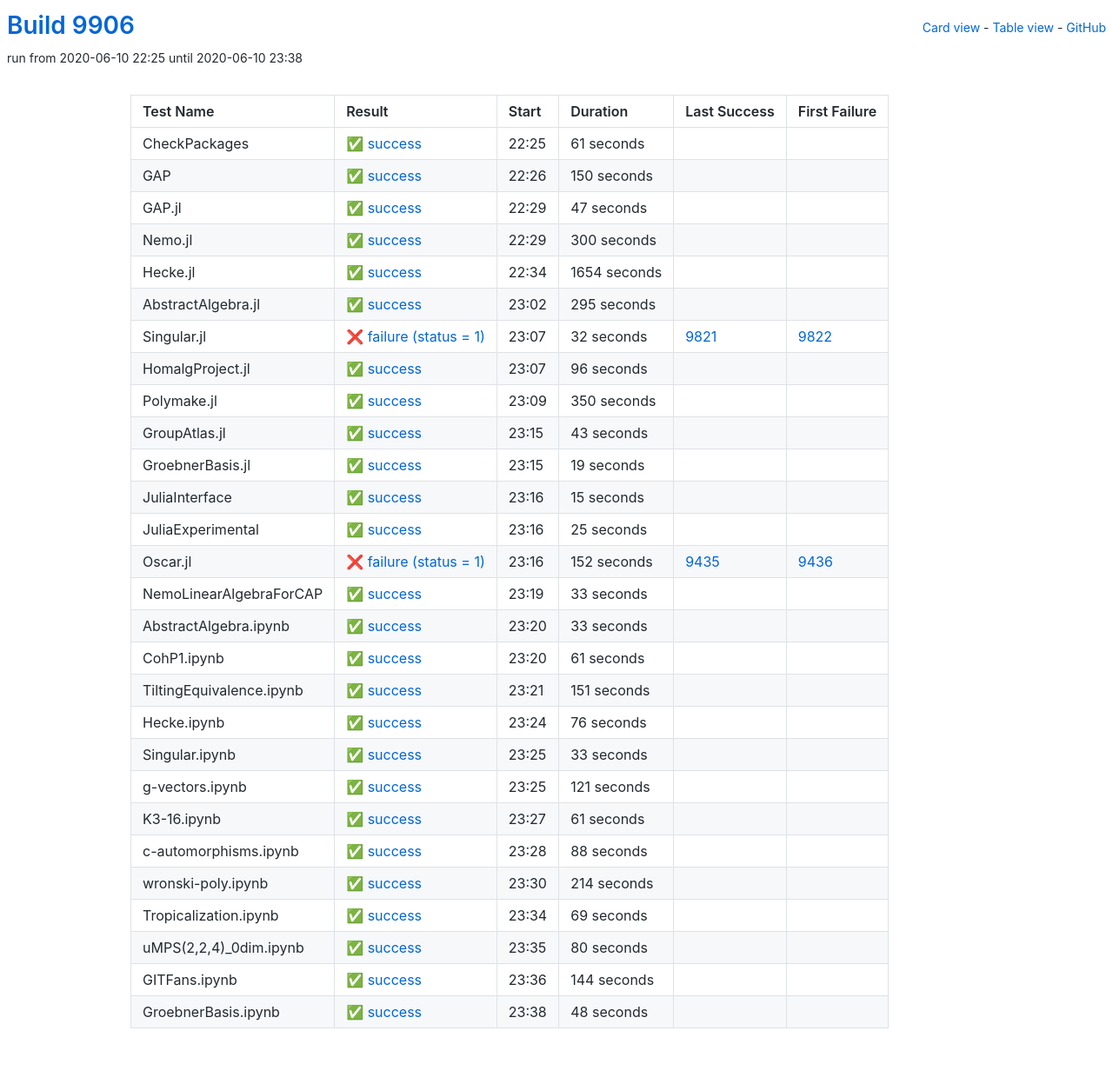
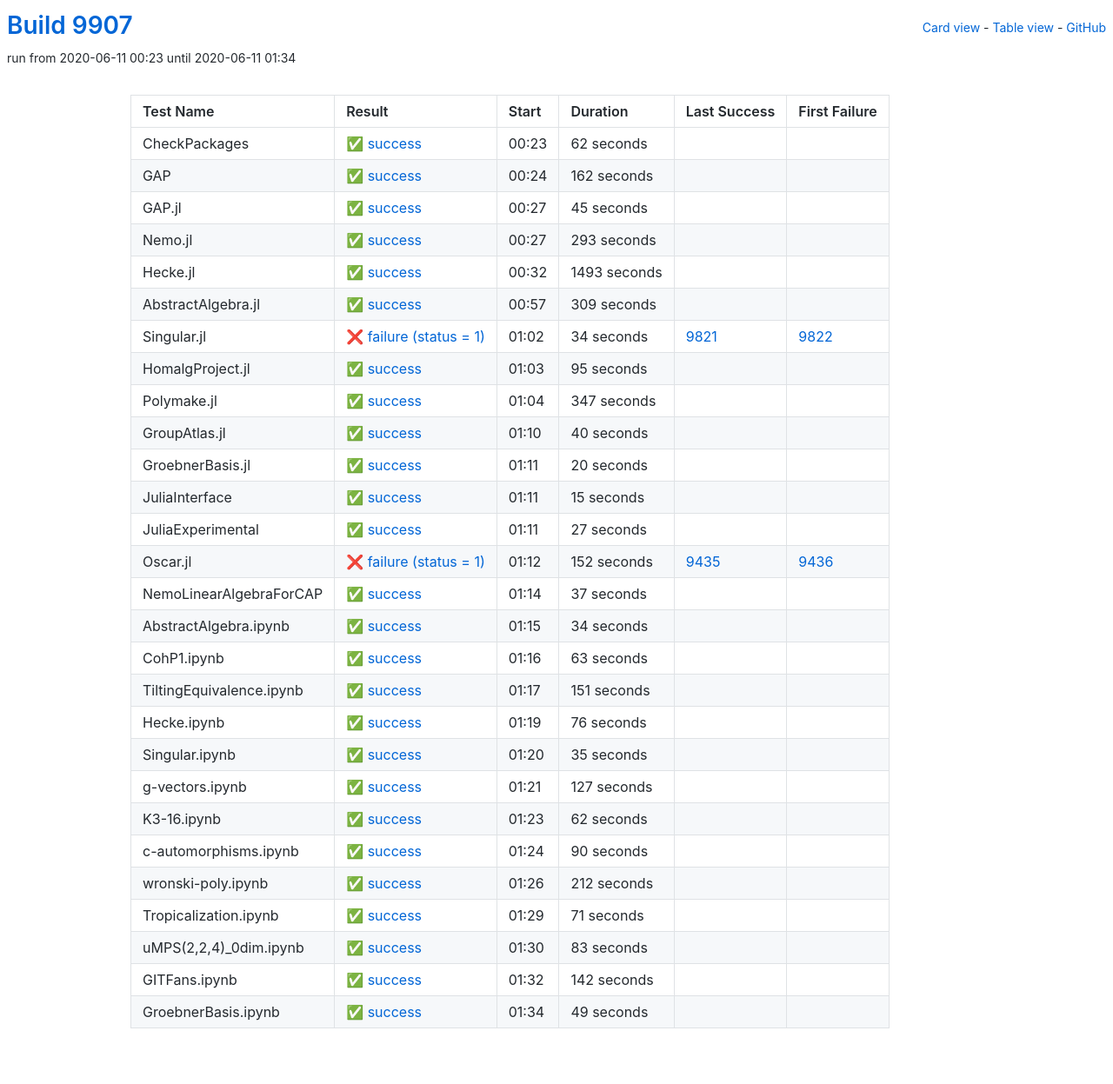
Before and after one commit to oscar-system/oscar-ci-status, a Jekyll site: the page built from table.html, in a window 1280 px wide. Shown: the whole page at 87% size. Built offline with Jekyll 4.4.1, drawn with Linux system fonts in a browser that asks for light colours.

Commit message:
Build #9907

```diff
--- a/_data/ci.yml
+++ b/_data/ci.yml
@@ -1,6 +1,6 @@
 ---
-build: 9906
-build_url: https://oscarci.mathematik.uni-kl.de/job/oscar/9906/
+build: 9907
+build_url: https://oscarci.mathematik.uni-kl.de/job/oscar/9907/
 job: oscar
 organization: oscar-system
 repo: oscar-ci-status
@@ -8,140 +8,140 @@
 tests:
 - name: CheckPackages
   id: checkpackages
-  log: https://oscarci.mathematik.uni-kl.de/job/oscar/9906/artifact/logs/build-9906/CheckPackages.log
-  start: 2020-06-10 22:25
+  log: https://oscarci.mathematik.uni-kl.de/job/oscar/9907/artifact/logs/build-9907/CheckPackages.log
+  start: 2020-06-11 00:23
   success: true
   exitcode: 0
   status: success
-  duration: 61
+  duration: 62
   last_success: false
   last_success_url:
   first_failure: false
   first_failure_url:
 - name: GAP
   id: gap
-  log: https://oscarci.mathematik.uni-kl.de/job/oscar/9906/artifact/logs/build-9906/GAP.log
-  start: 2020-06-10 22:26
+  log: https://oscarci.mathematik.uni-kl.de/job/oscar/9907/artifact/logs/build-9907/GAP.log
+  start: 2020-06-11 00:24
   success: true
   exitcode: 0
   status: success
-  duration: 150
+  duration: 162
   last_success: false
   last_success_url:
   first_failure: false
   first_failure_url:
 - name: GAP.jl
   id: gap-jl
-  log: https://oscarci.mathematik.uni-kl.de/job/oscar/9906/artifact/logs/build-9906/GAP.jl.log
-  start: 2020-06-10 22:29
+  log: https://oscarci.mathematik.uni-kl.de/job/oscar/9907/artifact/logs/build-9907/GAP.jl.log
+  start: 2020-06-11 00:27
   success: true
   exitcode: 0
   status: success
-  duration: 47
+  duration: 45
   last_success: false
   last_success_url:
   first_failure: false
   first_failure_url:
 - name: Nemo.jl
   id: nemo-jl
-  log: https://oscarci.mathematik.uni-kl.de/job/oscar/9906/artifact/logs/build-9906/Nemo.jl.log
-  start: 2020-06-10 22:29
+  log: https://oscarci.mathematik.uni-kl.de/job/oscar/9907/artifact/logs/build-9907/Nemo.jl.log
+  start: 2020-06-11 00:27
   success: true
   exitcode: 0
   status: success
-  duration: 300
+  duration: 293
   last_success: false
   last_success_url:
   first_failure: false
   first_failure_url:
 - name: Hecke.jl
   id: hecke-jl
-  log: https://oscarci.mathematik.uni-kl.de/job/oscar/9906/artifact/logs/build-9906/Hecke.jl.log
-  start: 2020-06-10 22:34
+  log: https://oscarci.mathematik.uni-kl.de/job/oscar/9907/artifact/logs/build-9907/Hecke.jl.log
+  start: 2020-06-11 00:32
   success: true
   exitcode: 0
   status: success
-  duration: 1654
+  duration: 1493
   last_success: false
   last_success_url:
   first_failure: false
   first_failure_url:
 - name: AbstractAlgebra.jl
   id: abstractalgebra-jl
-  log: https://oscarci.mathematik.uni-kl.de/job/oscar/9906/artifact/logs/build-9906/AbstractAlgebra.jl.log
-  start: 2020-06-10 23:02
+  log: https://oscarci.mathematik.uni-kl.de/job/oscar/9907/artifact/logs/build-9907/AbstractAlgebra.jl.log
+  start: 2020-06-11 00:57
   success: true
   exitcode: 0
   status: success
-  duration: 295
+  duration: 309
   last_success: false
   last_success_url:
   first_failure: false
   first_failure_url:
 - name: Singular.jl
   id: singular-jl
-  log: https://oscarci.mathematik.uni-kl.de/job/oscar/9906/artifact/logs/build-9906/Singular.jl.log
-  start: 2020-06-10 23:07
+  log: https://oscarci.mathematik.uni-kl.de/job/oscar/9907/artifact/logs/build-9907/Singular.jl.log
+  start: 2020-06-11 01:02
   success: false
   exitcode: 1
   status: failure
-  duration: 32
+  duration: 34
   last_success: 9821
   last_success_url: https://oscarci.mathematik.uni-kl.de/job/oscar/9821/
   first_failure: 9822
   first_failure_url: https://oscarci.mathematik.uni-kl.de/job/oscar/9822/
 - name: HomalgProject.jl
   id: homalgproject-jl
-  log: https://oscarci.mathematik.uni-kl.de/job/oscar/9906/artifact/logs/build-9906/HomalgProject.jl.log
-  start: 2020-06-10 23:07
+  log: https://oscarci.mathematik.uni-kl.de/job/oscar/9907/artifact/logs/build-9907/HomalgProject.jl.log
+  start: 2020-06-11 01:03
   success: true
   exitcode: 0
   status: success
-  duration: 96
+  duration: 95
   last_success: false
   last_success_url:
   first_failure: false
   first_failure_url:
 - name: Polymake.jl
   id: polymake-jl
-  log: https://oscarci.mathematik.uni-kl.de/job/oscar/9906/artifact/logs/build-9906/Polymake.jl.log
-  start: 2020-06-10 23:09
+  log: https://oscarci.mathematik.uni-kl.de/job/oscar/9907/artifact/logs/build-9907/Polymake.jl.log
+  start: 2020-06-11 01:04
   success: true
   exitcode: 0
   status: success
-  duration: 350
+  duration: 347
   last_success: false
   last_success_url:
   first_failure: false
   first_failure_url:
 - name: GroupAtlas.jl
   id: groupatlas-jl
-  log: https://oscarci.mathematik.uni-kl.de/job/oscar/9906/artifact/logs/build-9906/GroupAtlas.jl.log
-  start: 2020-06-10 23:15
+  log: https://oscarci.mathematik.uni-kl.de/job/oscar/9907/artifact/logs/build-9907/GroupAtlas.jl.log
+  start: 2020-06-11 01:10
   success: true
   exitcode: 0
   status: success
-  duration: 43
+  duration: 40
   last_success: false
   last_success_url:
   first_failure: false
   first_failure_url:
 - name: GroebnerBasis.jl
   id: groebnerbasis-jl
-  log: https://oscarci.mathematik.uni-kl.de/job/oscar/9906/artifact/logs/build-9906/GroebnerBasis.jl.log
-  start: 2020-06-10 23:15
+  log: https://oscarci.mathematik.uni-kl.de/job/oscar/9907/artifact/logs/build-9907/GroebnerBasis.jl.log
+  start: 2020-06-11 01:11
   success: true
   exitcode: 0
   status: success
-  duration: 19
+  duration: 20
   last_success: false
   last_success_url:
   first_failure: false
   first_failure_url:
 - name: JuliaInterface
   id: juliainterface
-  log: https://oscarci.mathematik.uni-kl.de/job/oscar/9906/artifact/logs/build-9906/JuliaInterface.log
-  start: 2020-06-10 23:16
+  log: https://oscarci.mathematik.uni-kl.de/job/oscar/9907/artifact/logs/build-9907/JuliaInterface.log
+  start: 2020-06-11 01:11
   success: true
   exitcode: 0
   status: success
@@ -152,20 +152,20 @@
   first_failure_url:
 - name: JuliaExperimental
   id: juliaexperimental
-  log: https://oscarci.mathematik.uni-kl.de/job/oscar/9906/artifact/logs/build-9906/JuliaExperimental.log
-  start: 2020-06-10 23:16
+  log: https://oscarci.mathematik.uni-kl.de/job/oscar/9907/artifact/logs/build-9907/JuliaExperimental.log
+  start: 2020-06-11 01:11
   success: true
   exitcode: 0
   status: success
-  duration: 25
+  duration: 27
   last_success: false
   last_success_url:
   first_failure: false
   first_failure_url:
 - name: Oscar.jl
   id: oscar-jl
-  log: https://oscarci.mathematik.uni-kl.de/job/oscar/9906/artifact/logs/build-9906/Oscar.jl.log
-  start: 2020-06-10 23:16
+  log: https://oscarci.mathematik.uni-kl.de/job/oscar/9907/artifact/logs/build-9907/Oscar.jl.log
+  start: 2020-06-11 01:12
   success: false
   exitcode: 1
   status: failure
@@ -176,44 +176,44 @@
   first_failure_url: https://oscarci.mathematik.uni-kl.de/job/oscar/9436/
 - name: NemoLinearAlgebraForCAP
   id: nemolinearalgebraforcap
-  log: https://oscarci.mathematik.uni-kl.de/job/oscar/9906/artifact/logs/build-9906/NemoLinearAlgebraForCAP.log
-  start: 2020-06-10 23:19
+  log: https://oscarci.mathematik.uni-kl.de/job/oscar/9907/artifact/logs/build-9907/NemoLinearAlgebraForCAP.log
+  start: 2020-06-11 01:14
   success: true
   exitcode: 0
   status: success
-  duration: 33
+  duration: 37
   last_success: false
   last_success_url:
   first_failure: false
   first_failure_url:
 - name: AbstractAlgebra.ipynb
   id: abstractalgebra-ipynb
-  log: https://oscarci.mathematik.uni-kl.de/job/oscar/9906/artifact/logs/build-9906/AbstractAlgebra.ipynb.log
-  start: 2020-06-10 23:20
+  log: https://oscarci.mathematik.uni-kl.de/job/oscar/9907/artifact/logs/build-9907/AbstractAlgebra.ipynb.log
+  start: 2020-06-11 01:15
   success: true
   exitcode: 0
   status: success
-  duration: 33
+  duration: 34
   last_success: false
   last_success_url:
   first_failure: false
   first_failure_url:
 - name: CohP1.ipynb
   id: cohp1-ipynb
-  log: https://oscarci.mathematik.uni-kl.de/job/oscar/9906/artifact/logs/build-9906/CohP1.ipynb.log
-  start: 2020-06-10 23:20
+  log: https://oscarci.mathematik.uni-kl.de/job/oscar/9907/artifact/logs/build-9907/CohP1.ipynb.log
+  start: 2020-06-11 01:16
   success: true
   exitcode: 0
   status: success
-  duration: 61
+  duration: 63
   last_success: false
   last_success_url:
   first_failure: false
   first_failure_url:
 - name: TiltingEquivalence.ipynb
   id: tiltingequivalence-ipynb
-  log: https://oscarci.mathematik.uni-kl.de/job/oscar/9906/artifact/logs/build-9906/TiltingEquivalence.ipynb.log
-  start: 2020-06-10 23:21
+  log: https://oscarci.mathematik.uni-kl.de/job/oscar/9907/artifact/logs/build-9907/TiltingEquivalence.ipynb.log
+  start: 2020-06-11 01:17
   success: true
   exitcode: 0
   status: success
@@ -224,8 +224,8 @@
   first_failure_url:
 - name: Hecke.ipynb
   id: hecke-ipynb
-  log: https://oscarci.mathematik.uni-kl.de/job/oscar/9906/artifact/logs/build-9906/Hecke.ipynb.log
-  start: 2020-06-10 23:24
+  log: https://oscarci.mathematik.uni-kl.de/job/oscar/9907/artifact/logs/build-9907/Hecke.ipynb.log
+  start: 2020-06-11 01:19
   success: true
   exitcode: 0
   status: success
@@ -236,108 +236,108 @@
   first_failure_url:
 - name: Singular.ipynb
   id: singular-ipynb
-  log: https://oscarci.mathematik.uni-kl.de/job/oscar/9906/artifact/logs/build-9906/Singular.ipynb.log
-  start: 2020-06-10 23:25
+  log: https://oscarci.mathematik.uni-kl.de/job/oscar/9907/artifact/logs/build-9907/Singular.ipynb.log
+  start: 2020-06-11 01:20
   success: true
   exitcode: 0
   status: success
-  duration: 33
+  duration: 35
   last_success: false
   last_success_url:
   first_failure: false
   first_failure_url:
 - name: g-vectors.ipynb
   id: g-vectors-ipynb
-  log: https://oscarci.mathematik.uni-kl.de/job/oscar/9906/artifact/logs/build-9906/g-vectors.ipynb.log
-  start: 2020-06-10 23:25
+  log: https://oscarci.mathematik.uni-kl.de/job/oscar/9907/artifact/logs/build-9907/g-vectors.ipynb.log
+  start: 2020-06-11 01:21
   success: true
   exitcode: 0
   status: success
-  duration: 121
+  duration: 127
   last_success: false
   last_success_url:
   first_failure: false
   first_failure_url:
 - name: K3-16.ipynb
   id: k3-16-ipynb
-  log: https://oscarci.mathematik.uni-kl.de/job/oscar/9906/artifact/logs/build-9906/K3-16.ipynb.log
-  start: 2020-06-10 23:27
+  log: https://oscarci.mathematik.uni-kl.de/job/oscar/9907/artifact/logs/build-9907/K3-16.ipynb.log
+  start: 2020-06-11 01:23
   success: true
   exitcode: 0
   status: success
-  duration: 61
+  duration: 62
   last_success: false
   last_success_url:
   first_failure: false
   first_failure_url:
 - name: c-automorphisms.ipynb
   id: c-automorphisms-ipynb
-  log: https://oscarci.mathematik.uni-kl.de/job/oscar/9906/artifact/logs/build-9906/c-automorphisms.ipynb.log
-  start: 2020-06-10 23:28
+  log: https://oscarci.mathematik.uni-kl.de/job/oscar/9907/artifact/logs/build-9907/c-automorphisms.ipynb.log
+  start: 2020-06-11 01:24
   success: true
   exitcode: 0
   status: success
-  duration: 88
+  duration: 90
   last_success: false
   last_success_url:
   first_failure: false
   first_failure_url:
 - name: wronski-poly.ipynb
   id: wronski-poly-ipynb
-  log: https://oscarci.mathematik.uni-kl.de/job/oscar/9906/artifact/logs/build-9906/wronski-poly.ipynb.log
-  start: 2020-06-10 23:30
+  log: https://oscarci.mathematik.uni-kl.de/job/oscar/9907/artifact/logs/build-9907/wronski-poly.ipynb.log
+  start: 2020-06-11 01:26
   success: true
   exitcode: 0
   status: success
-  duration: 214
+  duration: 212
   last_success: false
   last_success_url:
   first_failure: false
   first_failure_url:
 - name: Tropicalization.ipynb
   id: tropicalization-ipynb
-  log: https://oscarci.mathematik.uni-kl.de/job/oscar/9906/artifact/logs/build-9906/Tropicalization.ipynb.log
-  start: 2020-06-10 23:34
+  log: https://oscarci.mathematik.uni-kl.de/job/oscar/9907/artifact/logs/build-9907/Tropicalization.ipynb.log
+  start: 2020-06-11 01:29
   success: true
   exitcode: 0
   status: success
-  duration: 69
+  duration: 71
   last_success: false
   last_success_url:
   first_failure: false
   first_failure_url:
 - name: uMPS(2,2,4)_0dim.ipynb
   id: umps-2-2-4-0dim-ipynb
-  log: https://oscarci.mathematik.uni-kl.de/job/oscar/9906/artifact/logs/build-9906/uMPS-2-2-4-_0dim.ipynb.log
-  start: 2020-06-10 23:35
+  log: https://oscarci.mathematik.uni-kl.de/job/oscar/9907/artifact/logs/build-9907/uMPS-2-2-4-_0dim.ipynb.log
+  start: 2020-06-11 01:30
   success: true
   exitcode: 0
   status: success
-  duration: 80
+  duration: 83
   last_success: false
   last_success_url:
   first_failure: false
   first_failure_url:
 - name: GITFans.ipynb
   id: gitfans-ipynb
-  log: https://oscarci.mathematik.uni-kl.de/job/oscar/9906/artifact/logs/build-9906/GITFans.ipynb.log
-  start: 2020-06-10 23:36
+  log: https://oscarci.mathematik.uni-kl.de/job/oscar/9907/artifact/logs/build-9907/GITFans.ipynb.log
+  start: 2020-06-11 01:32
   success: true
   exitcode: 0
   status: success
-  duration: 144
+  duration: 142
   last_success: false
   last_success_url:
   first_failure: false
   first_failure_url:
 - name: GroebnerBasis.ipynb
   id: groebnerbasis-ipynb
-  log: https://oscarci.mathematik.uni-kl.de/job/oscar/9906/artifact/logs/build-9906/GroebnerBasis.ipynb.log
-  start: 2020-06-10 23:38
+  log: https://oscarci.mathematik.uni-kl.de/job/oscar/9907/artifact/logs/build-9907/GroebnerBasis.ipynb.log
+  start: 2020-06-11 01:34
   success: true
   exitcode: 0
   status: success
-  duration: 48
+  duration: 49
   last_success: false
   last_success_url:
   first_failure: false
```
Also changed, not shown: README.md.
